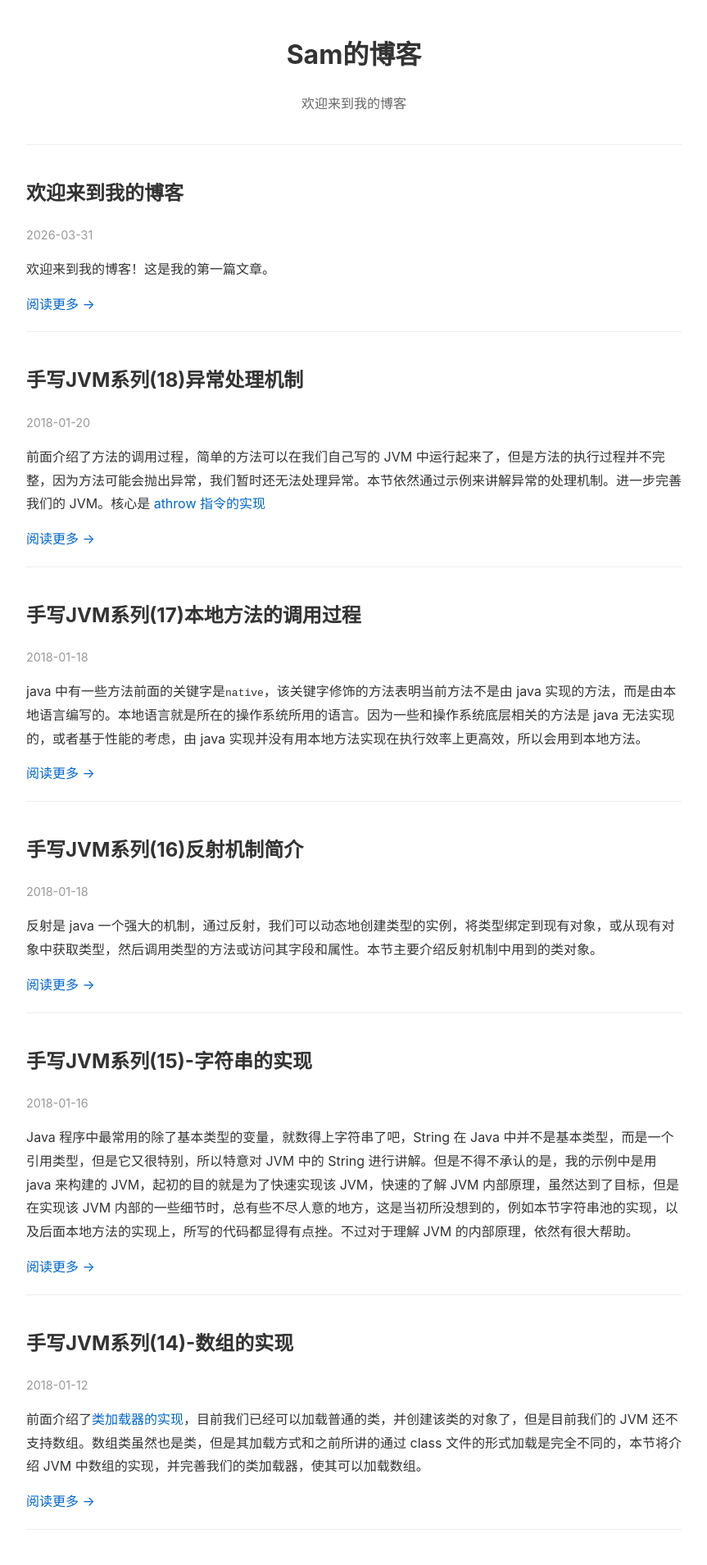
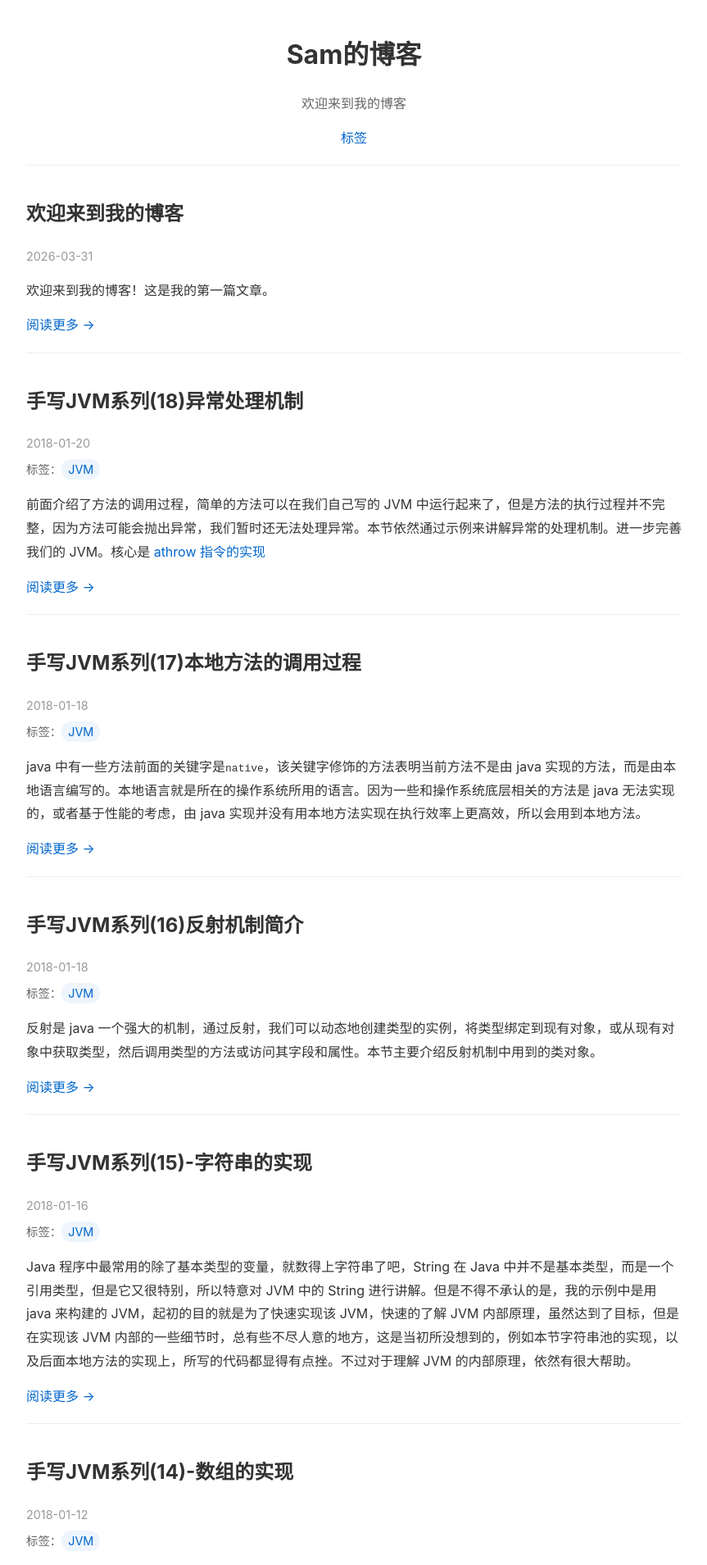
Before and after one commit to zachaxy/zachaxy.github.io, a Jekyll site: the page built from index.md, in a window 1280 px wide. Shown: the top 1909 px of the page at 82% size, without its empty margins (208-1071 px from the left). Built offline with Jekyll 4.4.1, drawn with Linux system fonts in a browser that asks for light colours; some of the changed text lies outside the part shown.

Commit message:
Add tag navigation and archive

```diff
--- a/_layouts/default.html
+++ b/_layouts/default.html
@@ -10,6 +10,7 @@
     <header>
         <h1><a href="{{ '/' | relative_url }}">{{ site.title }}</a></h1>
         <p>{{ site.description }}</p>
+        <nav><a href="{{ '/tags/' | relative_url }}">标签</a></nav>
     </header>
 
     <main>
--- a/_layouts/post.html
+++ b/_layouts/post.html
@@ -5,5 +5,8 @@ layout: default
 <div class="post">
     <h2>{{ page.title }}</h2>
     <div class="date">{{ page.date | date: "%Y-%m-%d" }}</div>
+    {% if page.tags.size > 0 %}
+    <div class="tags">标签：{% for tag in page.tags %}<a href="{{ '/tags/' | relative_url }}#tag-{{ tag | slugify: 'raw' }}">{{ tag | escape }}</a>{% unless forloop.last %} {% endunless %}{% endfor %}</div>
+    {% endif %}
     {{ content }}
 </div>
--- a/css/style.css
+++ b/css/style.css
@@ -24,6 +24,10 @@ header p {
     margin-top: 10px;
 }
 
+header nav {
+    margin-top: 12px;
+}
+
 .post {
     margin-bottom: 40px;
     padding-bottom: 20px;
@@ -46,7 +50,25 @@ header p {
 .date {
     color: #999;
     font-size: 0.9em;
+    margin-bottom: 8px;
+}
+
+.tags {
+    color: #666;
+    font-size: 0.9em;
     margin-bottom: 15px;
+}
+
+.tags a {
+    display: inline-block;
+    margin-right: 6px;
+    padding: 1px 8px;
+    border-radius: 12px;
+    background: #eef5fc;
+}
+
+.tag-group {
+    margin-bottom: 32px;
 }
 
 .post-content {
--- a/index.md
+++ b/index.md
@@ -8,6 +8,9 @@ title: 首页
     <div class="post">
         <h2><a href="{{ post.url | relative_url }}">{{ post.title }}</a></h2>
         <div class="date">{{ post.date | date: "%Y-%m-%d" }}</div>
+        {% if post.tags.size > 0 %}
+        <div class="tags">标签：{% for tag in post.tags %}<a href="{{ '/tags/' | relative_url }}#tag-{{ tag | slugify: 'raw' }}">{{ tag | escape }}</a>{% unless forloop.last %} {% endunless %}{% endfor %}</div>
+        {% endif %}
         <div class="post-content">
             {{ post.excerpt }}
         </div>
```
Also changed, not shown: tags.md (added, +19 -0 lines), README.md.
